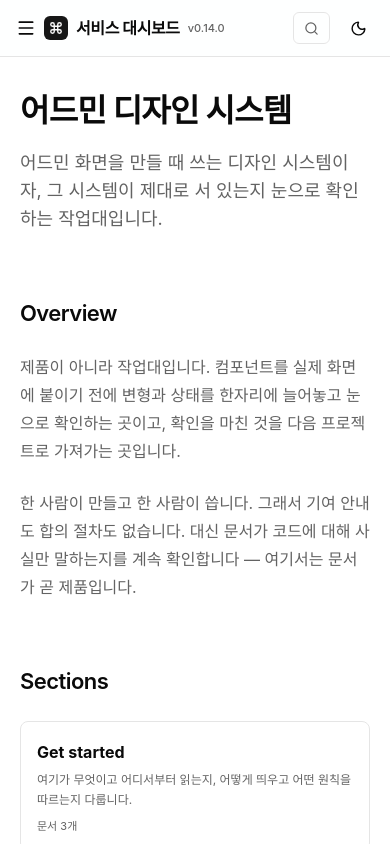
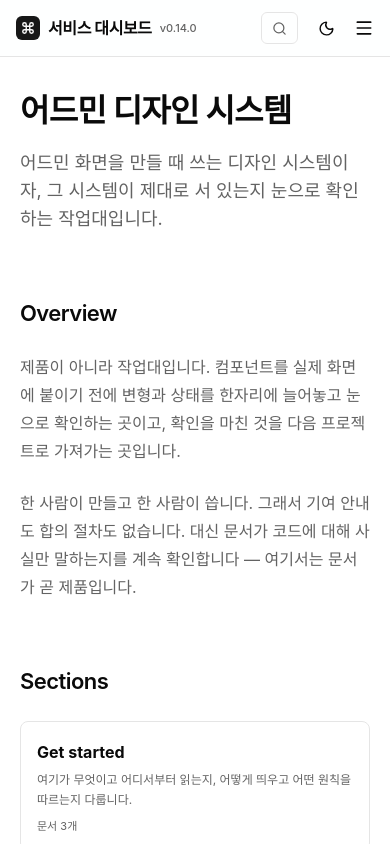
Before and after one commit to w0920ys/adminds, a React (Vite) app: page / in a window 390 px wide. Built offline with nearby package versions, Linux system fonts and the light colour scheme; a web font is replaced by a local one.

Commit message:
feat(layout): 모바일 헤더의 메뉴 버튼을 테마 토글 뒤로 옮긴다
LNB 서랍이 오른쪽에서 열리게 되므로(다음 Task), 여는 버튼도 같은
쪽에 두는 것이 자연스럽다.

```diff
--- a/src/components/layout/Gnb.tsx
+++ b/src/components/layout/Gnb.tsx
@@ -29,10 +29,6 @@ export function Gnb({ onMenuClick }: { onMenuClick: () => void }) {
   return (
     <header className="bg-surface/90 shrink-0 border-b backdrop-blur">
       <div className="flex h-14 items-center gap-2 px-4 md:px-6">
-        <button className="md:hidden" onClick={onMenuClick} aria-label="메뉴 열기">
-          <Menu size={20} />
-        </button>
-
         <Link to="/" className="flex items-center gap-2">
           <span className="bg-primary text-primary-foreground grid size-6 place-items-center rounded-md">
             <Command size={14} strokeWidth={2.4} />
@@ -78,6 +74,10 @@ export function Gnb({ onMenuClick }: { onMenuClick: () => void }) {
         >
           {theme === 'dark' ? <Sun size={17} /> : <Moon size={17} />}
         </button>
+
+        <button className="ml-1 md:hidden" onClick={onMenuClick} aria-label="메뉴 열기">
+          <Menu size={20} />
+        </button>
       </div>
 
       <SearchDialog open={searchOpen} onOpenChange={setSearchOpen} />
```
